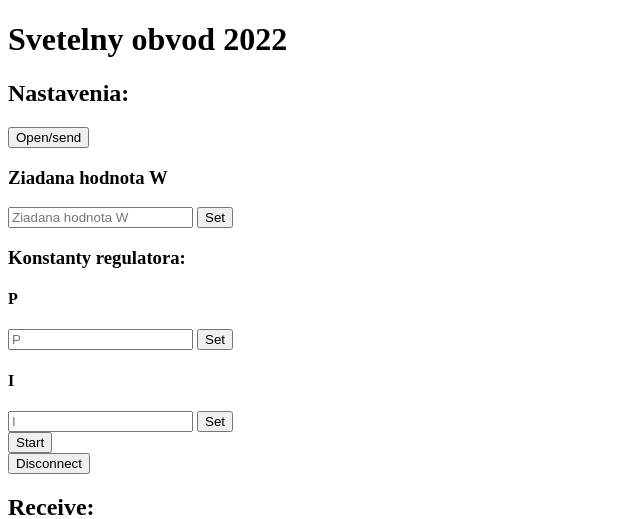
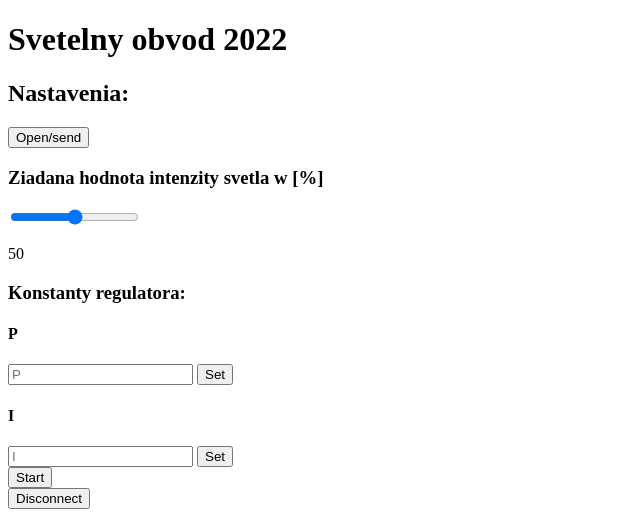
Before and after one commit to perelsob/POIT-zadanie, a Python web app: template zadanieRasp/flask/templates/index.html in a window 1280 px wide. Shown: the top 519 px of the page, without its empty margins (0-640 px from the left). Run offline with Jinja, Linux system fonts and the light colour scheme; the template is opened without the code that fills it, so the values that code supplies are empty; some libraries are stand-ins or nearby versions.

Commit message:
index.html
Posielanie ziadanej hodnoty w cez slider

```diff
--- a/zadanieRasp/flask/templates/index.html
+++ b/zadanieRasp/flask/templates/index.html
@@ -57,6 +57,19 @@
         socket.emit('my_eventI', {value: $('#valueI').val()});
           return false; });
 
+      var slider = document.getElementById("emit_value");
+      var output = document.getElementById("demo");
+      var w = slider.value*5
+      output.innerHTML = w; // Display the default slider value
+      socket.emit('my_event',  {value: w});
+
+      // Update the current slider value (each time you drag the slider handle)
+      slider.oninput = function() {
+      w = slider.value*5
+      output.innerHTML = w;
+      socket.emit('my_event',  {value: w});
+      }
+
 
       });
     </script>
@@ -69,11 +82,19 @@
     <input type="submit" value="Open/send">
   </form>
 
-  <h3>Ziadana hodnota W</h3>
+  <h3>Ziadana hodnota intenzity svetla w [%]</h3>
+<!--
   <form id="emit" method="POST" action='#'>
     <input type="text" name="emit_value" id="emit_value" placeholder="Ziadana hodnota W">
     <input type="submit" value="Set">
   </form>
+-->
+
+  <div class="slidecontainer">
+  <input type="range" min="0" max="20" value="10" class="slider" id="emit_value">
+  </div>
+
+  <p id="demo"></p>
 
   <h3>Konstanty regulatora:</h3>
 
```
